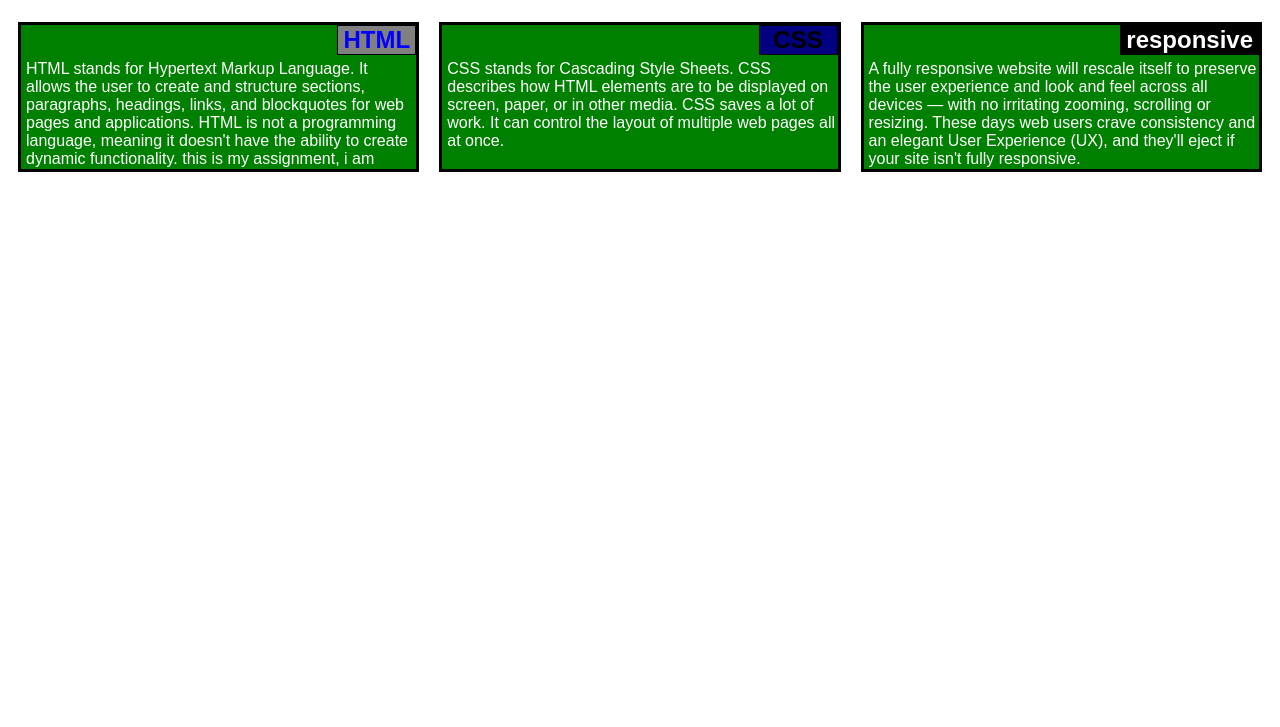
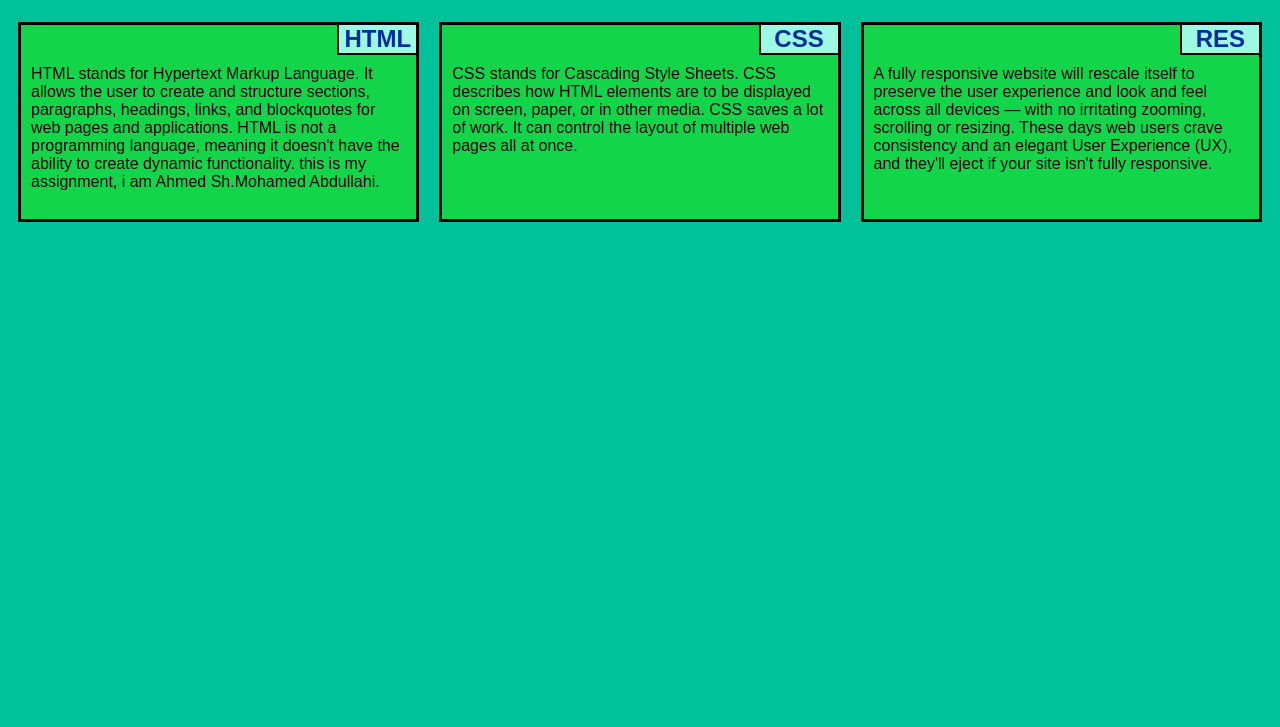
Before and after one commit to 1Aseer-Hosen0/Module-2, a plain HTML site: page site/index.html in a window 1280 px wide. Shown: the part 73-800 px from the top of the page. Drawn offline with Linux system fonts and the light colour scheme.

Commit message:
update the website

```diff
--- a/site/index.html
+++ b/site/index.html
@@ -5,7 +5,7 @@
     <meta http-equiv="X-UA-Compatible" content="IE=edge" />
     <meta name="viewport" content="width=device-width, initial-scale=1.0" />
     <link rel="stylesheet" href="style.css">
-    <title>Document</title>
+    <title>module2</title>
   </head>
   <body>
     <h1 class="main">OUR MENU</h1>
@@ -25,8 +25,8 @@
       </div>
 
       <div class="col-lg-4 col-md-6 col-sm-12">
-        <section class="b">
-          <h1 class="b">CSS</h1>
+        <section class="a">
+          <h1 class="a">CSS</h1>
           <p>
             CSS stands for Cascading Style Sheets. CSS describes how HTML
             elements are to be displayed on screen, paper, or in other media.
@@ -37,8 +37,8 @@
       </div>
 
       <div class="col-lg-4 col-md-12 col-sm-12">
-        <section class="c">
-          <h1 class="c">responsive</h1>
+        <section class="a">
+          <h1 class="a">RES</h1>
           <p>
             A fully responsive website will rescale itself to preserve the user
             experience and look and feel across all devices — with no irritating
--- a/site/style.css
+++ b/site/style.css
@@ -3,7 +3,7 @@
   }
 
   body {
-    background-color: white;
+    background-color: #00c199;
   }
   h1.main {
 
@@ -14,81 +14,37 @@
 
   }
   h1.a {
-    color: blue;
+    color: #042c9d;
     margin-top: 0px;
     margin-left:80%;
     margin-right:0px;
     margin-bottom:0px;
     text-align: center;
-    background-color: grey;
-    border: 1px solid black;
-   }
-   h1.b {
-    color: black;
-    margin-top: 0px;
-    margin-left:80%;
-    margin-right:0px;
-    margin-bottom:5px;
-    text-align: center;
-    background-color: navy;
-    border: 1px solid black;
-   }
+    background-color: #9ef9e2;
+    border-left: 2px solid black;
+   border-bottom: 2px solid black;}
 
-   h1.c {
-    color: white;
-    margin-top: 0px;
-    margin-left:65%;
-    margin-right:0px;
-    margin-bottom:5px;
-    text-align: center;
-    background-color: black;
-    border: 1px solid black;
-   }
+
 
   section.a {
 
   border: 3px solid black;
-  background-color:green;
-  color: white;
+  background-color: #1de11da1;
+  color: #040304;
   margin-right: 10px;
   margin-left:10px;
   margin-top: 15px;
-  font-family: sans-serif;
-  height: 150px;
+  height: 200px;font-family: arial;
+
   overflow: hidden;
   }
-  section.b {
-
-  border: 3px solid black;
-  background-color:green;
-  color: white;
-  margin-right: 10px;
-  margin-left:10px;
-  margin-top: 15px;
-  font-family: sans-serif;
-  height: 150px;
-  overflow: hidden;
 
 
-  }
-  section.c {
-  border: 3px solid black;
-  background-color:green;
-  color: white;
-  margin-right: 10px;
-  margin-left:10px;
-  margin-top: 15px;
-  font-family: sans-serif;
-  height: 150px;
-  overflow: hidden;
-
-
-  }
 
   p{
 
-  margin-top: 5px;
-  margin-left: 5px;
+
+  margin: 10px;
   }
 
   .row{
```
